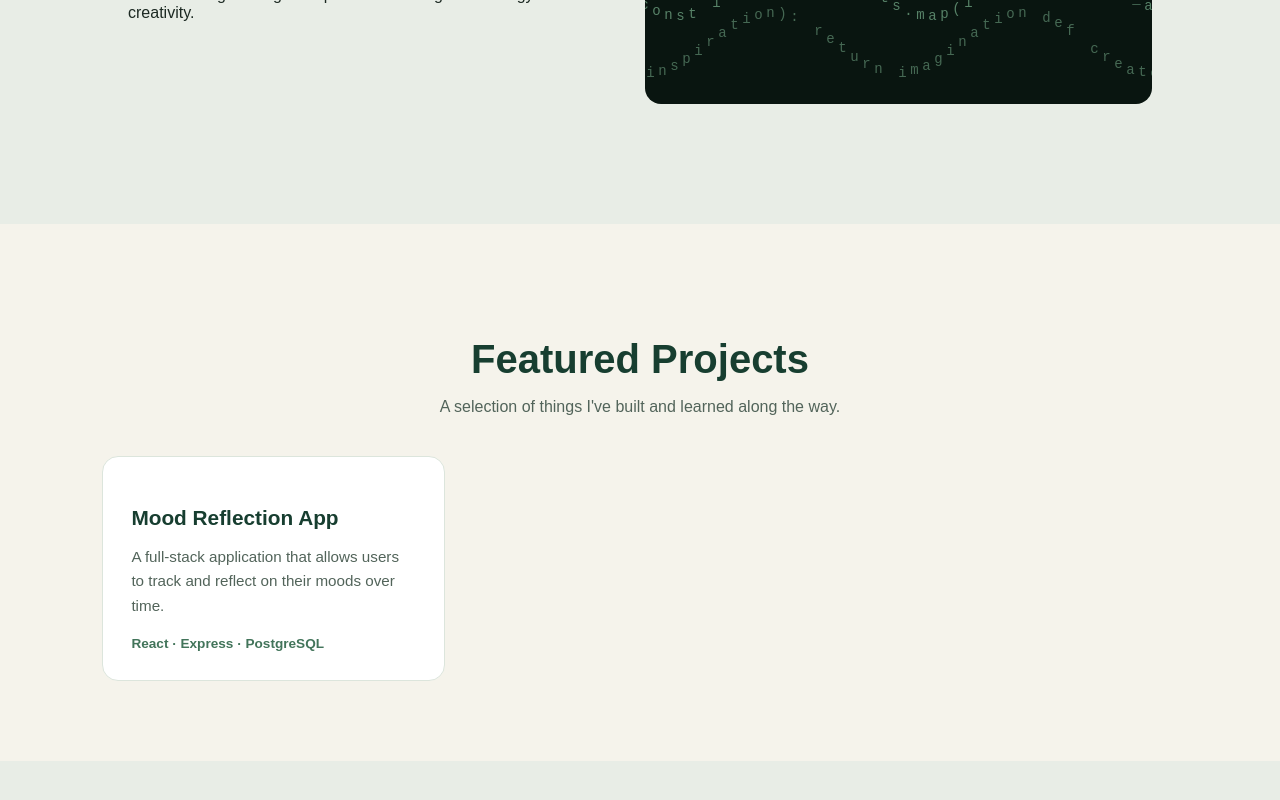
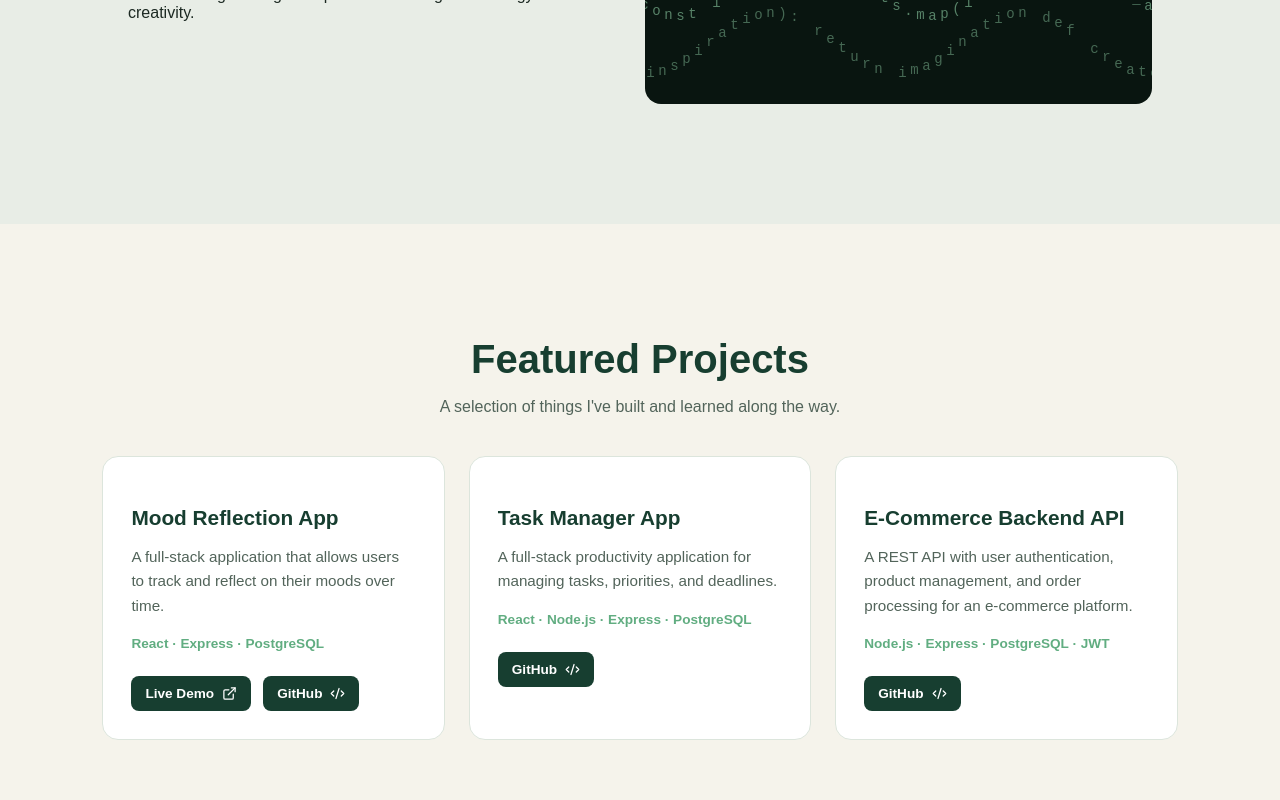
Before and after one commit to J-Ferr/dev-portfolio, a React (Vite) app: page / in a window 1280 px wide. Shown: the part 416-1216 px from the top of the page. Before the commit the page ends 1177 px from the top, so only its background shows below. Built offline with nearby package versions, Linux system fonts and the light colour scheme.

Commit message:
feat: add reusable project cards with links and icons

```diff
--- a/package.json
+++ b/package.json
@@ -10,6 +10,7 @@
     "preview": "vite preview"
   },
   "dependencies": {
+    "lucide-react": "^1.62.0",
     "react": "^19.2.8",
     "react-dom": "^19.2.8"
   },
--- /dev/null
+++ b/src/components/ProjectCard.jsx
@@ -0,0 +1,32 @@
+import { ExternalLink, CodeXml } from 'lucide-react';
+
+function ProjectCard({
+    title,
+    description,
+    technologies,
+    liveUrl,
+    githubUrl
+}) {
+    return (
+        <article className="project-card">
+            <h3>{title}</h3>
+            <p>{description}</p>
+            <span>{technologies}</span>
+
+            <div className="project-links">
+                {liveUrl && (
+                    <a href={liveUrl} target="_blank" rel="noopener noreferrer">
+                        Live Demo <ExternalLink size={15} />
+                    </a>
+                )}
+                {githubUrl && (
+                    <a href={githubUrl} target="_blank" rel="noopener noreferrer">
+                        GitHub <CodeXml size={15} />
+                    </a>
+                )}
+            </div>
+        </article>
+    );
+}
+
+export default ProjectCard;
--- a/src/components/Projects.css
+++ b/src/components/Projects.css
@@ -50,7 +50,7 @@
 }
 
 .project-card span {
-  color: #42745a;
+  color: #61ad81;
   font-size: 0.85rem;
   font-weight: 600;
 }
@@ -64,3 +64,34 @@
     padding: 60px 6%;
   }
 }
+
+.project-links {
+  display: flex;
+  flex-wrap: wrap;
+  align-items: center;
+  gap: 12px;
+  margin-top: 24px;
+}
+
+.project-links a {
+  display: inline-flex;
+  align-items: center;
+  gap: 8px;
+  padding: 10px 14px;
+  color: #ffffff;
+  background-color: #173e30;
+  font-size: 0.85em;
+  font-weight: 600;
+  border-radius: 8px;
+  text-decoration: none;
+  transition: background-color 0.3s ease;
+}
+
+.project-links a:hover {
+  background-color: #2d6248;
+}
+
+.project-links a:focus-visible {
+  outline: 2px solid #173e30;
+  outline-offset: 3px;
+}
--- a/src/components/Projects.jsx
+++ b/src/components/Projects.jsx
@@ -1,4 +1,5 @@
 import './Projects.css';
+import ProjectCard from './ProjectCard';
 
 function Projects() {
     return (
@@ -9,13 +10,30 @@ function Projects() {
             </p>
 
             <div className="projects-grid">
-                <article className="project-card">
-                    <h3>Mood Reflection App</h3>
-                    <p>
-                        A full-stack application that allows users to track and reflect on their moods over time.
-                    </p>
-                    <span>React · Express · PostgreSQL</span>
-                </article>
+                <ProjectCard
+                    title="Mood Reflection App"
+                    description="A full-stack application that allows users to track
+                    and reflect on their moods over time."
+                    technologies="React · Express · PostgreSQL"
+                    liveUrl="https://mood-reflection-frontend.onrender.com"
+                    githubUrl="https://github.com/J-Ferr/mood-reflection-app"
+                />
+
+                <ProjectCard
+                    title="Task Manager App"
+                    description="A full-stack productivity application for managing tasks,
+                    priorities, and deadlines."
+                    technologies="React · Node.js · Express · PostgreSQL"
+                    githubUrl="https://github.com/J-Ferr/task-manager-app"
+                />
+
+                <ProjectCard
+                    title="E-Commerce Backend API"
+                    description="A REST API with user authentication,
+                    product management, and order processing for an e-commerce platform."
+                    technologies="Node.js · Express · PostgreSQL · JWT"
+                    githubUrl="https://github.com/J-Ferr/ecom-api"
+                />
             </div>
         </section>
     );
```
Also changed, not shown: 1 other file (tests, documents, lock files or other folders).
